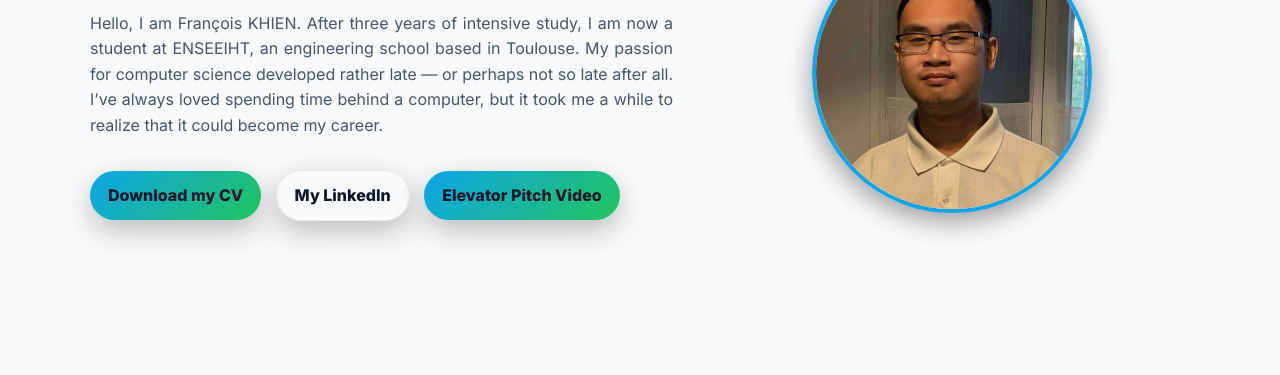
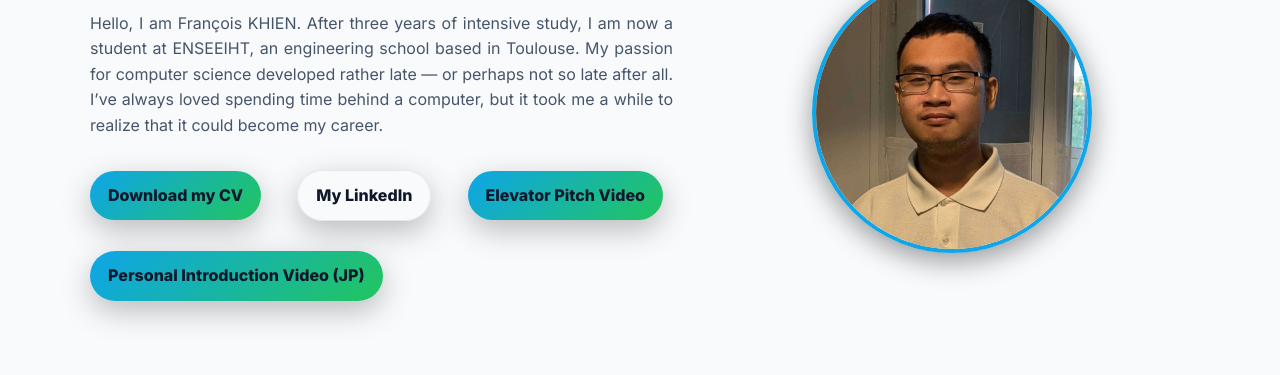
Before and after one commit to TakaBotDev/eportfolio, a plain HTML site: page index.html in a window 1280 px wide. Shown: the part 267-642 px from the top of the page. Drawn offline with nearby package versions, Linux system fonts and the light colour scheme.

Commit message:
Ajout de la vidéo de présentation pour le JP

```diff
--- a/index.html
+++ b/index.html
@@ -56,6 +56,9 @@
 
                     <!-- 3️⃣ Popup Vidéo (Speech)-->
                      <a class="btn" href="https://youtu.be/enphzp3ipOA" target="_blank">Elevator Pitch Video</a>
+
+                    <!-- Video japonais-->
+                    <a class="btn" href="https://youtu.be/BWVopVZCBP4" target="_blank">Personal Introduction Video (JP)</a>
                 </div>
             </div>
 
```
